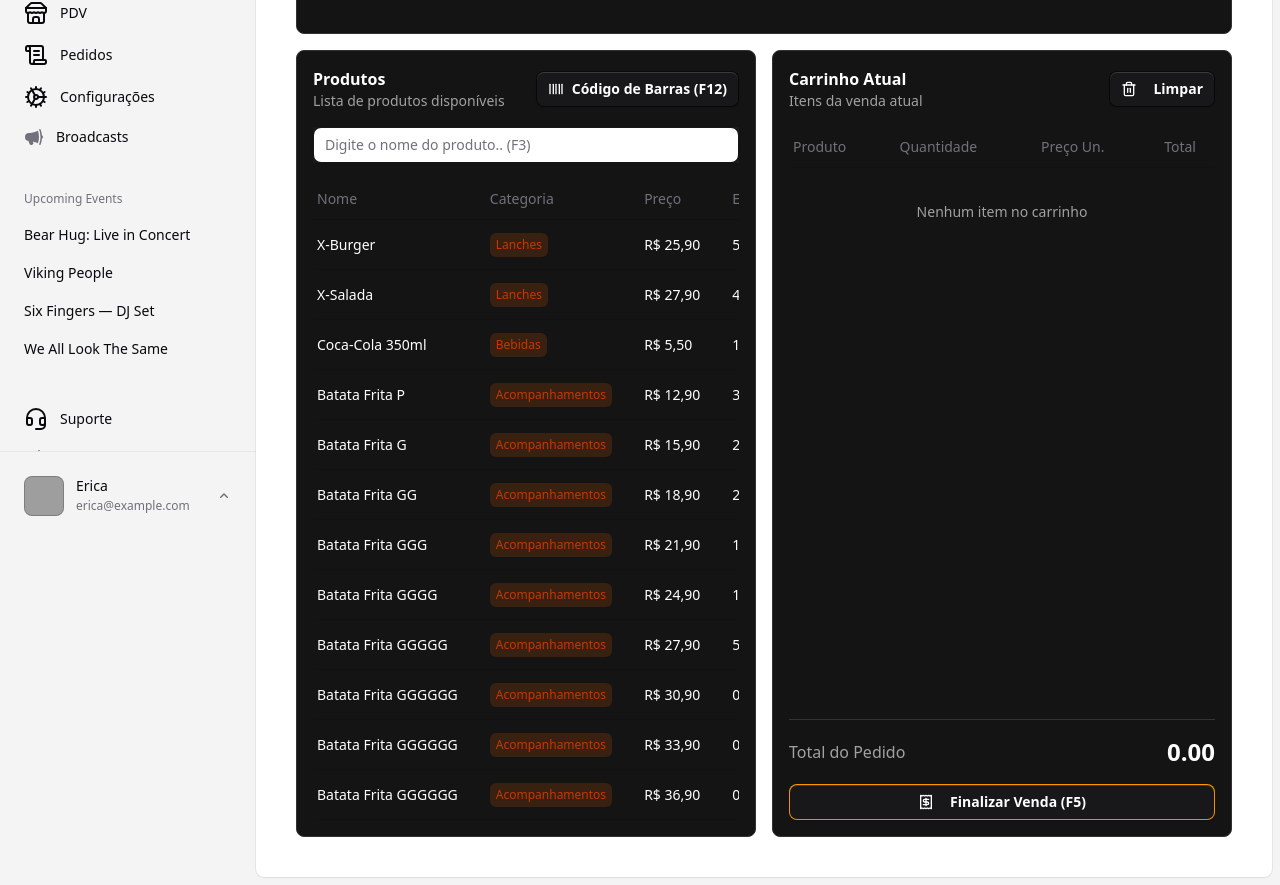
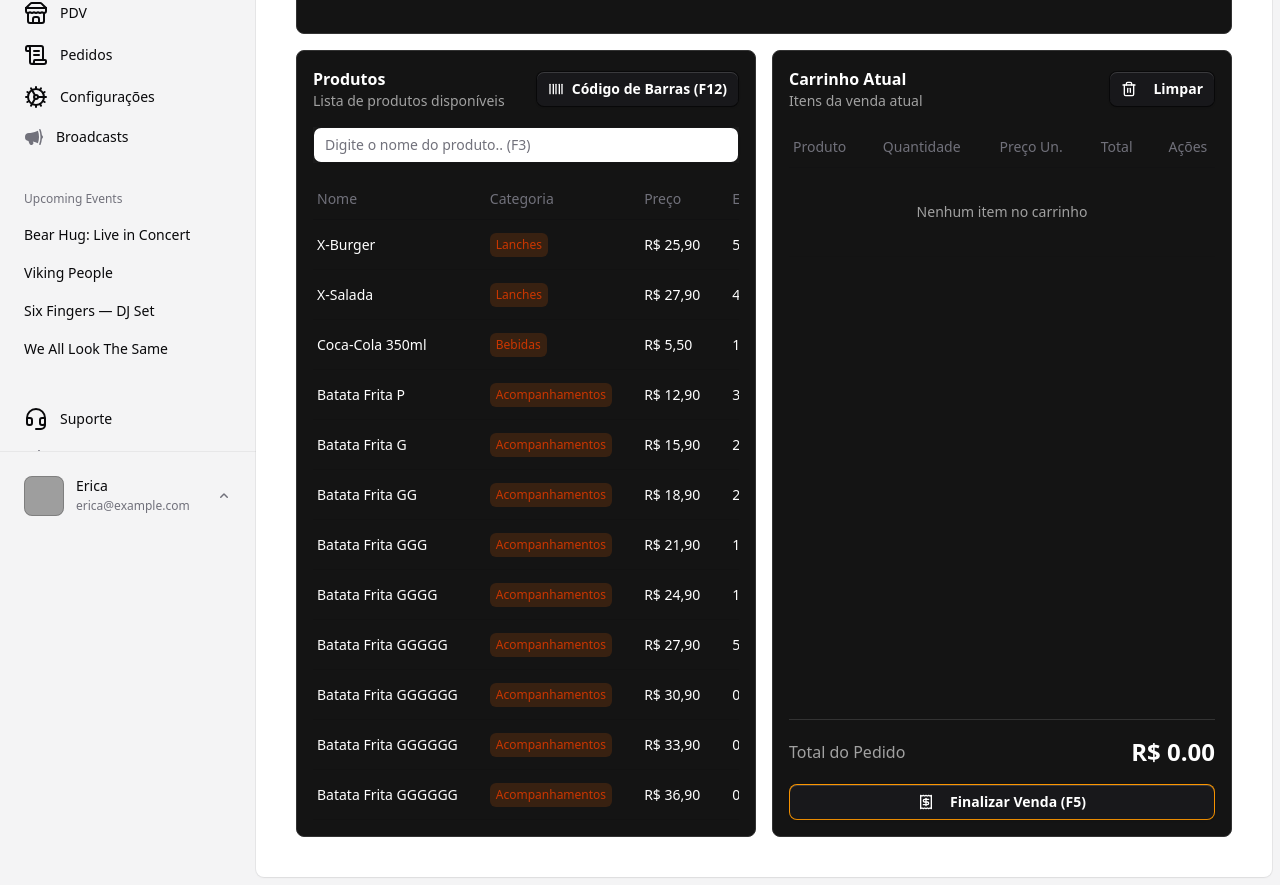
Before and after one commit to pabloalves01/gastro-flow, a React (Vite) app in the folder frontend/: page /pdv in a window 1280 px wide. Shown: the part 260-1145 px from the top of the page. Built offline with nearby package versions, Linux system fonts and the light colour scheme; grey boxes are pictures that could not be loaded.

Commit message:
Update pdv.tsx

```diff
--- a/frontend/src/pages/pdv/pdv.tsx
+++ b/frontend/src/pages/pdv/pdv.tsx
@@ -326,6 +326,7 @@ export default function PDV() {
                       <TableHeader>Quantidade</TableHeader>
                       <TableHeader>Preço Un.</TableHeader>
                       <TableHeader>Total</TableHeader>
+                      <TableHeader>Ações</TableHeader>
                     </TableRow>
                   </TableHead>
                   <TableBody>
@@ -345,6 +346,11 @@ export default function PDV() {
                           <TableCell>{item.quantity}</TableCell>
                           <TableCell>{item.price}</TableCell>
                           <TableCell>{(item.price * item.quantity).toFixed(2)}</TableCell>
+                          <TableCell>
+                            <Button className="text-[#FF9800]">
+                              <Trash2 className="w-4 h-4" />
+                            </Button>
+                          </TableCell>
                         </TableRow>
                       ))
                     )}
@@ -356,7 +362,7 @@ export default function PDV() {
                 <div className="flex justify-between items-center">
                   <div className="text-[#A1A1A1]">Total do Pedido</div>
                   <div className="text-2xl font-bold text-white">
-                    {totalCartValue.toFixed(2)}
+                    R$ {totalCartValue.toFixed(2)}
                   </div>
                 </div>
 
@@ -372,6 +378,6 @@ export default function PDV() {
           </div>
         </div>
       </div>
-    </div>
+    </div >
   );
 }
```
